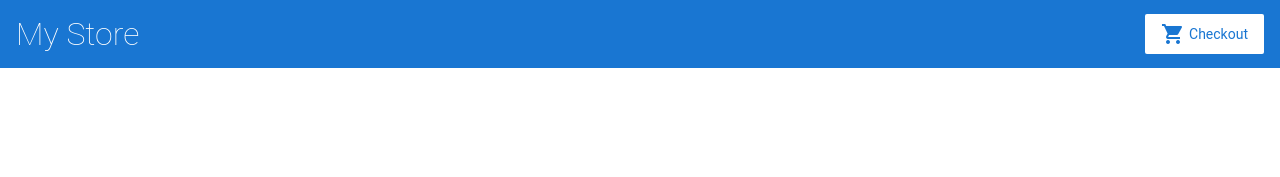
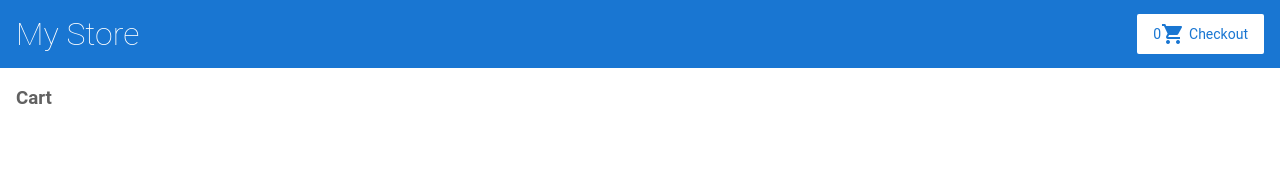
Before and after one commit to tomfrenzel/angular-getting-started, an Angular app: page /cart in a window 1280 px wide. Before the commit this address led to /. Shown: the top 177 px of the page. Built offline with nearby package versions, Linux system fonts and the light colour scheme.

Commit message:
5 files modified, 3 added

```diff
--- a/src/app/app.module.ts
+++ b/src/app/app.module.ts
@@ -9,6 +9,7 @@ import { ProductListComponent } from './product-list/product-list.component';
 import { ProductAlertsComponent } from './product-alerts/product-alerts.component';
 import { ProductDetailsComponent } from './product-details/product-details.component';
 import { CartService } from './cart.service';
+import { CartComponent } from './cart/cart.component';
 
 @NgModule({
   imports: [
@@ -17,6 +18,7 @@ import { CartService } from './cart.service';
     RouterModule.forRoot([
       { path: '', component: ProductListComponent },
       { path: 'products/:productId', component: ProductDetailsComponent },
+      { path: 'cart', component: CartComponent }
     ])
   ],
   declarations: [
@@ -24,7 +26,8 @@ import { CartService } from './cart.service';
     TopBarComponent,
     ProductListComponent,
     ProductAlertsComponent,
-    ProductDetailsComponent
+    ProductDetailsComponent,
+    CartComponent
   ],
   bootstrap: [ AppComponent ],
   providers: [CartService]
--- a/src/app/cart.service.ts
+++ b/src/app/cart.service.ts
@@ -5,7 +5,7 @@ import { Injectable } from '@angular/core';
 })
 export class CartService {
   items = [];
-
+  itemAmount = 0;
   addToCart(product){
     this.items.push(product);
   }
@@ -19,6 +19,15 @@ export class CartService {
     return this.items;
   }
 
+  getItemAmount() {
+    for(var product in this.items) {
+      if (this.items.hasOwnProperty(product)) {
+        this.itemAmount++;
+      }
+    }
+    return this.itemAmount;
+  }
+
   constructor() { }
 
 }
--- /dev/null
+++ b/src/app/cart/cart.component.html
@@ -0,0 +1,6 @@
+<h3>Cart</h3>
+
+<div class="cart-item" *ngFor="let product of items">
+  <span>{{ product.name }}</span>
+  <span>{{ product.price | currency }}</span>
+</div>
--- /dev/null
+++ b/src/app/cart/cart.component.ts
@@ -0,0 +1,19 @@
+import { Component, OnInit } from '@angular/core';
+import { CartService } from '../cart.service';
+
+@Component({
+  selector: 'app-cart',
+  templateUrl: './cart.component.html',
+  styleUrls: ['./cart.component.css']
+})
+export class CartComponent implements OnInit {
+  items;
+  constructor(
+    private cartService: CartService
+  ) { }
+
+  ngOnInit() {
+    this.items = this.cartService.getItems();
+  }
+
+}
--- a/src/app/product-details/product-details.component.ts
+++ b/src/app/product-details/product-details.component.ts
@@ -26,7 +26,7 @@ export class ProductDetailsComponent implements OnInit {
 
   addToCart(product){
     this.cartService.addToCart(product);
-    window.alert('Your Product has been added to the cart!');
+    window.alert(product.name + ' has been added to the cart!');
   }
 
 }
--- a/src/app/top-bar/top-bar.component.html
+++ b/src/app/top-bar/top-bar.component.html
@@ -2,7 +2,11 @@
   <h1>My Store</h1>
 </a>
 
-<a class="button fancy-button"><i class="material-icons">shopping_cart</i>Checkout</a>
+<a routerLink="/cart" class="button fancy-button">
+{{ itemAmount }}
+  <i class="material-icons">shopping_cart</i>
+  Checkout
+</a>
 
 <!--
 Copyright Google LLC. All Rights Reserved.
--- a/src/app/top-bar/top-bar.component.ts
+++ b/src/app/top-bar/top-bar.component.ts
@@ -1,4 +1,5 @@
 import { Component, OnInit } from '@angular/core';
+import { CartService } from '../cart.service';
 
 @Component({
   selector: 'app-top-bar',
@@ -6,10 +7,13 @@ import { Component, OnInit } from '@angular/core';
   styleUrls: ['./top-bar.component.css']
 })
 export class TopBarComponent implements OnInit {
-
-  constructor() { }
+  itemAmount;
+  constructor(
+    private cartService: CartService
+  ) { }
 
   ngOnInit() {
+    this.itemAmount = this.cartService.getItemAmount();
   }
 
 }
```
Also changed, not shown: src/app/cart/cart.component.css (added).
